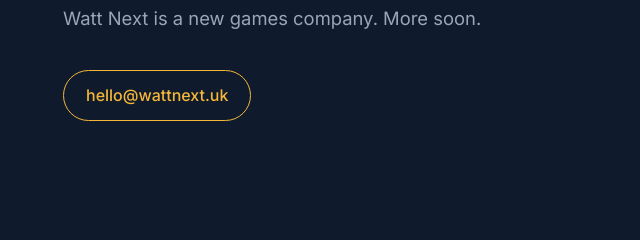
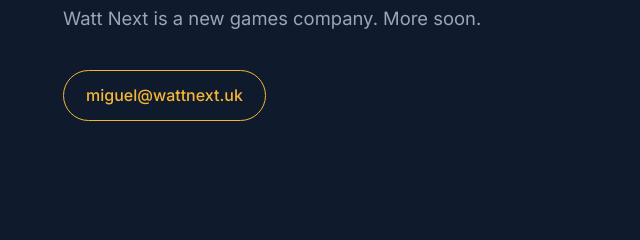
Before and after one commit to wattnextuk/website, a plain HTML site: page index.html in a window 1280 px wide. Shown: the part 415-655 px from the top of the page, 217-857 px from the left. Drawn offline with Linux system fonts and the light colour scheme.

Commit message:
Add files via upload

```diff
--- a/index.html
+++ b/index.html
@@ -37,7 +37,7 @@
   </div>
   <h1>Something new<br>is <span>coming.</span></h1>
   <p class="lede">Watt Next is a new games company. More soon.</p>
-  <a class="btn" href="mailto:hello@wattnext.uk">hello@wattnext.uk</a>
+  <a class="btn" href="mailto:miguel@wattnext.uk">miguel@wattnext.uk</a>
 </main>
 <footer>
   Watt Next Ltd is a private company limited by shares, registered in England and Wales, company number 17531344.<br>
```
